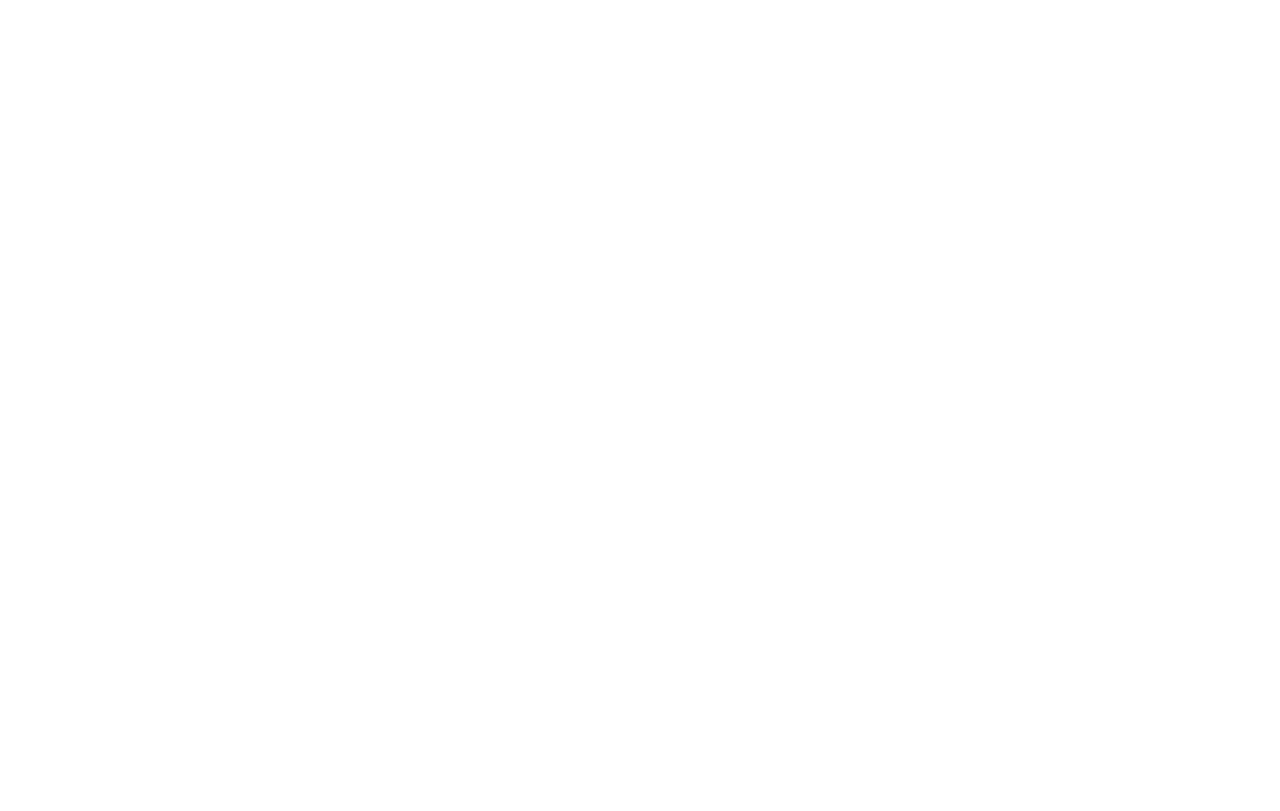
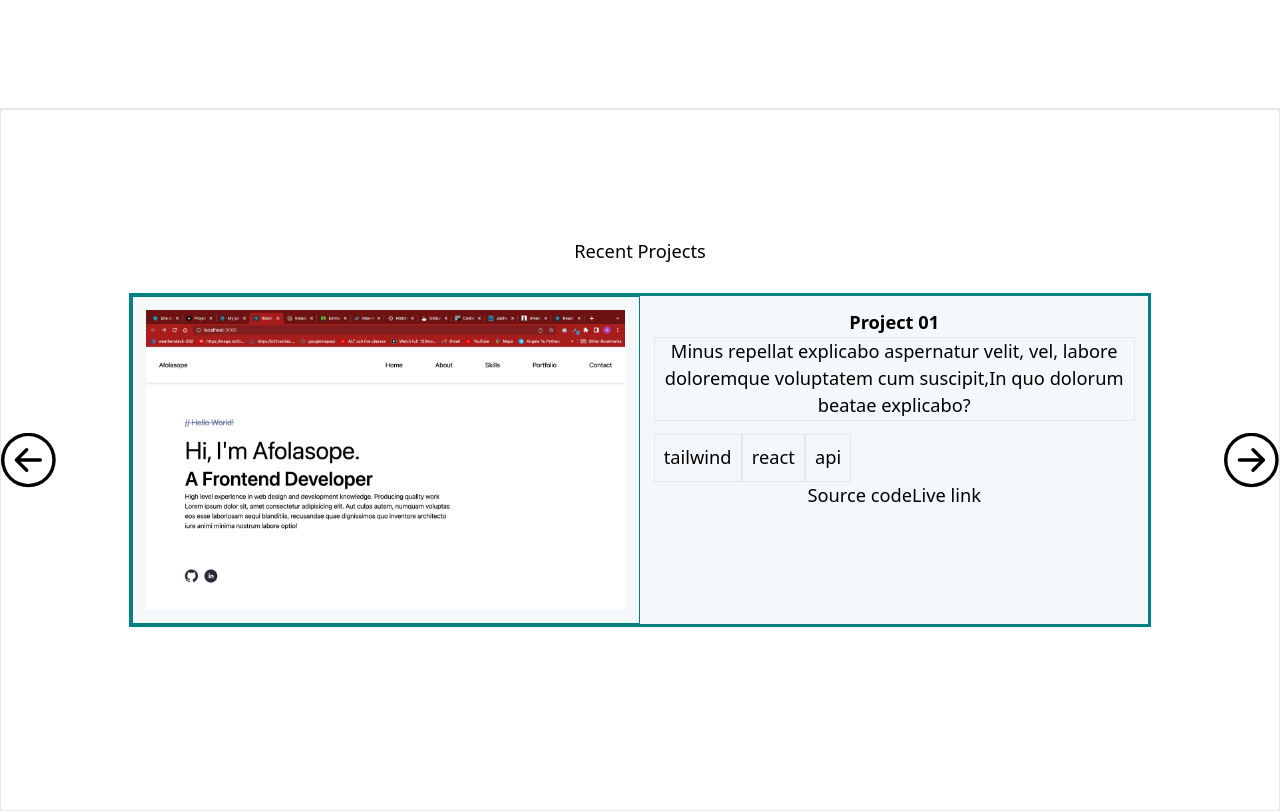
Before and after one commit to afolasope/portfolio, a React (Create React App) app: page / in a window 1280 px wide. Shown: the part 704-1515 px from the top of the page. Before the commit the page ends 812 px from the top, so only its background shows below. Built offline with nearby package versions, Linux system fonts and the light colour scheme.

Commit message:
sets up projects section

```diff
--- a/src/App.js
+++ b/src/App.js
@@ -3,6 +3,7 @@
 import AboutMe from './components/AboutMe';
 import MobileNav from './components/MobileNav';
 import Navbar from './components/Navbar';
+import Projects from './components/Projects';
 
 function App() {
   const [navbarOpen, setNavbarOpen] = useState(false);
@@ -17,8 +18,12 @@
           <Navbar navbarOpen={navbarOpen} setNavbarOpen={setNavbarOpen} />
         </div>
       </header>
-      <div className="about-container flex items-center h-screen">
+      <div className="about-container flex items-center py-16">
         <AboutMe />
+      </div>
+      <hr />
+      <div>
+        <Projects/>
       </div>
     </Wrapper>
   );
@@ -26,7 +31,7 @@
 
 const Wrapper = styled.main`
   .about-container {
-    height: calc(100vh - 88px);
+    min-height: calc(100vh - 88px);
   }
 `;
 export default App;
--- a/src/components/AboutMe.js
+++ b/src/components/AboutMe.js
@@ -13,8 +13,8 @@
       </p>
       <div className="md:max-w-2xl">
         <p>
-          High level experience in web design and development knowledge.
-          Producing quality work
+          {/* High level experience in web design and development knowledge. */}
+          {/* Producing quality work */}
         </p>
         <p>
           Lorem ipsum dolor sit, amet consectetur adipisicing elit. Aut culpa
--- /dev/null
+++ b/src/components/Projects.js
@@ -0,0 +1,103 @@
+import React, { useState } from 'react';
+import projects from '../utils/projects';
+import { BsArrowRightCircle } from 'react-icons/bs';
+import { BsArrowLeftCircle } from 'react-icons/bs';
+import styled from 'styled-components';
+import { useEffect } from 'react';
+
+const Projects = () => {
+  const [currView, setcurrView] = useState(0);
+
+  const goToPrev = () => {
+    if (currView === 0) {
+      setcurrView(projects.length - 1);
+      return;
+    }
+    setcurrView(currView - 1);
+  };
+  const goToNext = () => {
+    if (currView === projects.length - 1) {
+      setcurrView(0);
+      return;
+    }
+    setcurrView(currView + 1);
+  };
+
+  // useEffect(() => {
+  //   setInterval(() => {
+  //     if (currView === 0) {
+  //       setcurrView(projects.length - 1);
+  //       return;
+  //     }
+  //     if (currView === projects.length - 1) {
+  //       setcurrView(0);
+  //       return;
+  //     }
+  //     setcurrView(currView + 1);
+  //   }, 3000);
+  // }, [currView]);
+
+  return (
+    <Wrapper className="relative p-8 border ">
+      <h1 className="text-center mb-6">Recent Projects</h1>
+      <article className="text-center border mb-12 bg-[#F5F8FA] md:flex">
+        <div className="image-container p-3">
+          <img src={projects[currView].image} alt="" />
+        </div>
+        <div className="card-text p-3">
+          <p className="font-bold">{projects[currView].title}</p>
+          <p className="border">{projects[currView].desc}</p>
+          <ul className="flex mt-3">
+            {projects[currView].tags.map((item, index) => {
+              return (
+                <li key={index} className="border p-2 ">
+                  {item}
+                </li>
+              );
+            })}
+          </ul>
+          <div>
+            <button>Source code</button>
+            <button>Live link</button>
+          </div>
+        </div>
+      </article>
+      <div>
+        <span
+          className="absolute top-[50%] left-0 text-3xl -translate-y-1/2 md:text-5xl "
+          onClick={goToPrev}
+        >
+          <BsArrowLeftCircle />
+        </span>
+        <span
+          className="absolute top-[50%] right-0 text-3xl -translate-y-1/2 md:text-5xl "
+          onClick={goToNext}
+        >
+          <BsArrowRightCircle />
+        </span>
+      </div>
+    </Wrapper>
+  );
+};
+
+export default Projects;
+
+const Wrapper = styled.div`
+  article {
+    border: 3px solid teal;
+  }
+  @media (min-width: 768px) {
+    padding: 7rem;
+    .card-text {
+      width: 50%;
+    }
+    .image-container {
+      width: 50%;
+      border: 1px solid teal;
+      img {
+        height: 100%;
+        width: 100%;
+      }
+    }
+  }
+`;
--- /dev/null
+++ b/src/utils/projects.js
@@ -0,0 +1,30 @@
+
+import image from '../assets/images/test-image.png';
+
+const projects = [
+  {
+    id: 1,
+    title: 'Project 01',
+    desc: 'Minus repellat explicabo aspernatur velit, vel, labore doloremque voluptatem cum suscipit,In quo dolorum beatae explicabo?',
+    image,
+    tags: ['tailwind', 'react', 'api'],
+  },
+  {
+    id: 2,
+    title: 'Project 002 ',
+    desc: 'Lorem ipsum dolor sit amet, consectetur adipisicing elit. Minus repellat explicabo aspernatur velit, vel, labore.',
+    image,
+    tags: ['tailwind', 'react', 'api'],
+  },
+
+  {
+    id: 3,
+    title: 'Project 004 ',
+    desc: 'Labore doloremque voluptatem cum suscipit, expedita rem fugit illum iure repudiandae? In quo dolorum beatae explicabo?',
+    image,
+    tags: ['tailwind', 'react', 'api'],
+  },
+];
+
+
+export default projects
```
Also changed, not shown: src/assets/images/test-image.png (added).
